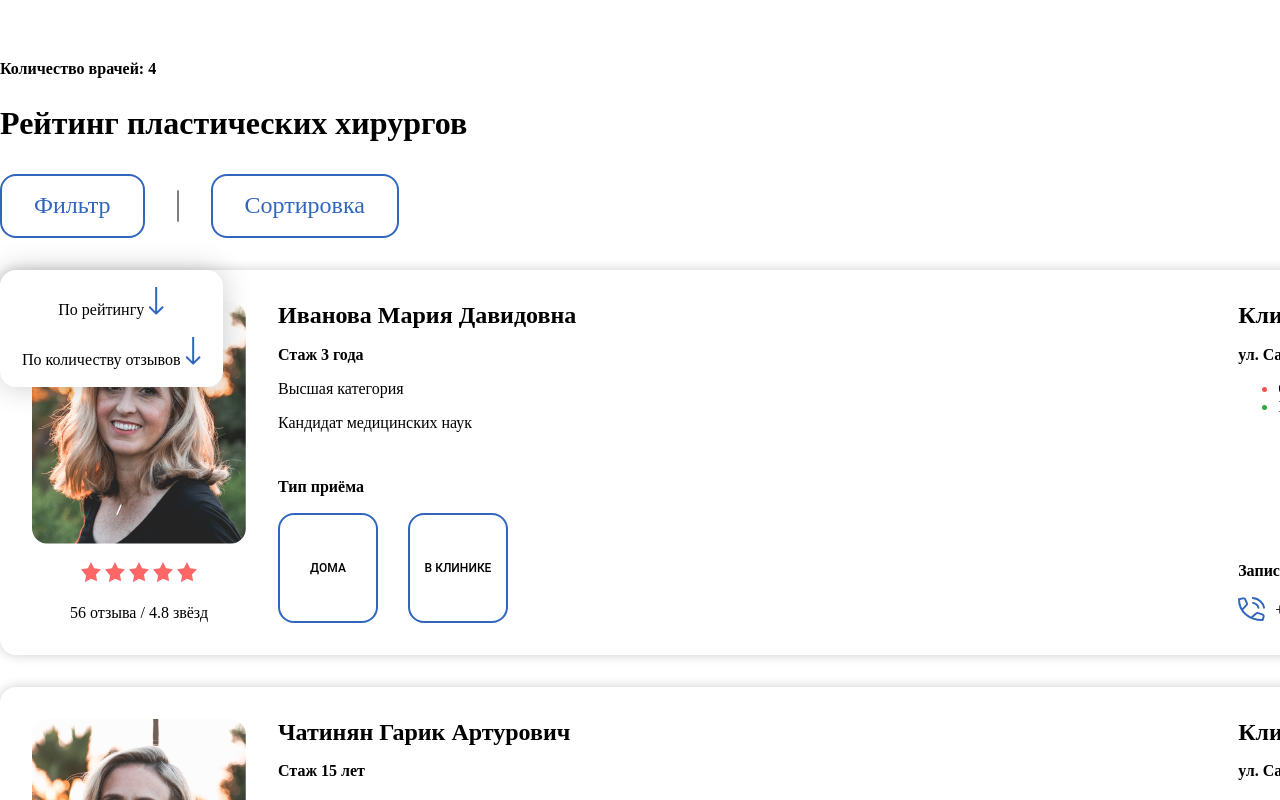
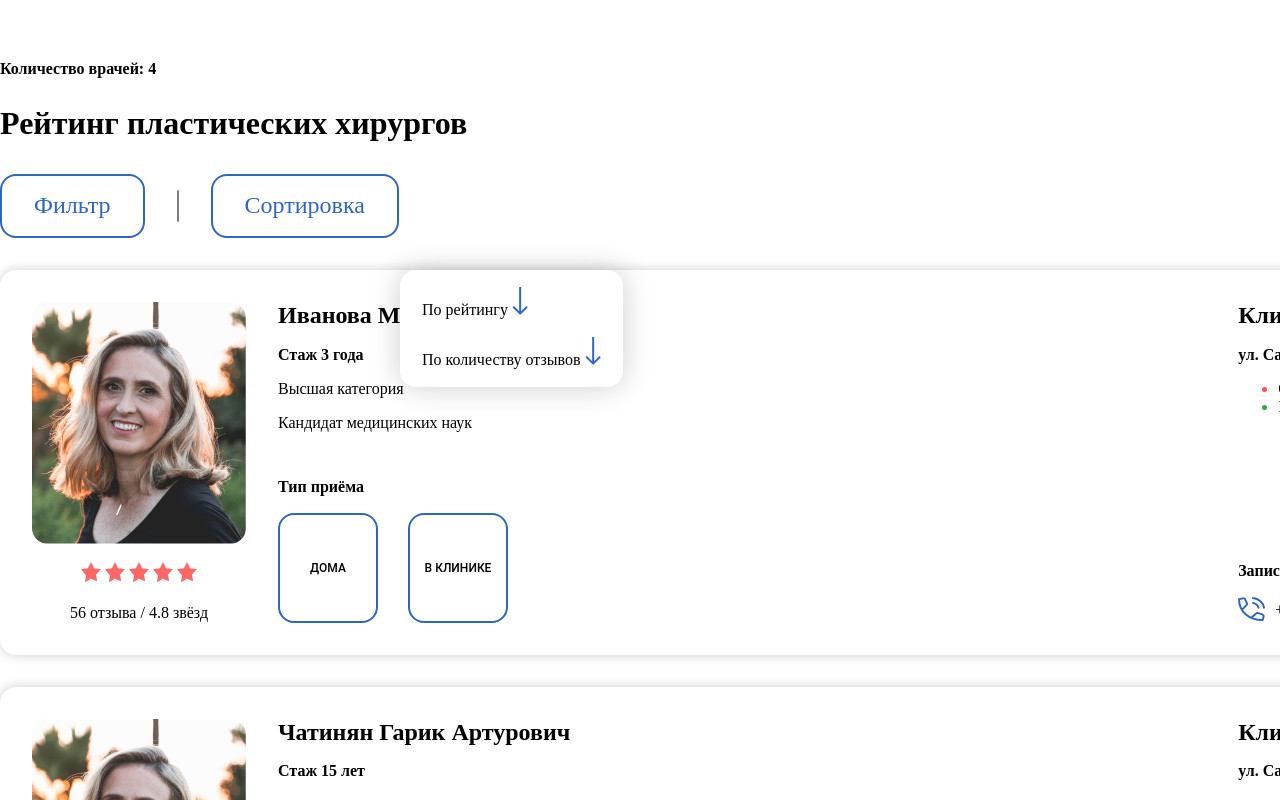
Before and after one commit to sg12/plasticFront, a React (Vite) app: page / in a window 1280 px wide. Both pictures are taken after a click on the button "Сортировка". Shown: the top 800 px of the page. Built offline with nearby package versions, Linux system fonts and the light colour scheme.

Commit message:
Update `SortOption.jsx`

```diff
--- a/src/components/sortOptions/SortOptions.jsx
+++ b/src/components/sortOptions/SortOptions.jsx
@@ -9,7 +9,7 @@ const SortOptions = ({
 }) => {
   return (
     <div
-      className="sort-options filter__popup popup-content"
+      className="sort-options filter__popupSort popup-content"
       id="popupSort"
       onChange={(e) => console.log("Выбранная опция:", e.target.value)}
     >
```
